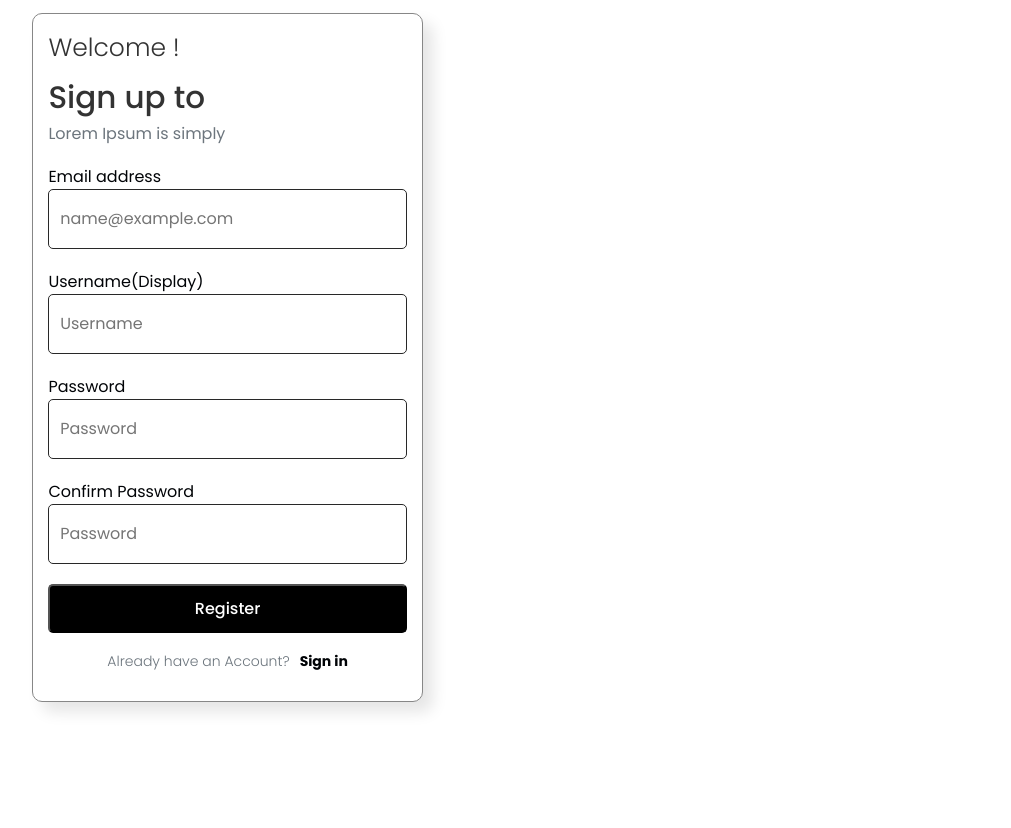
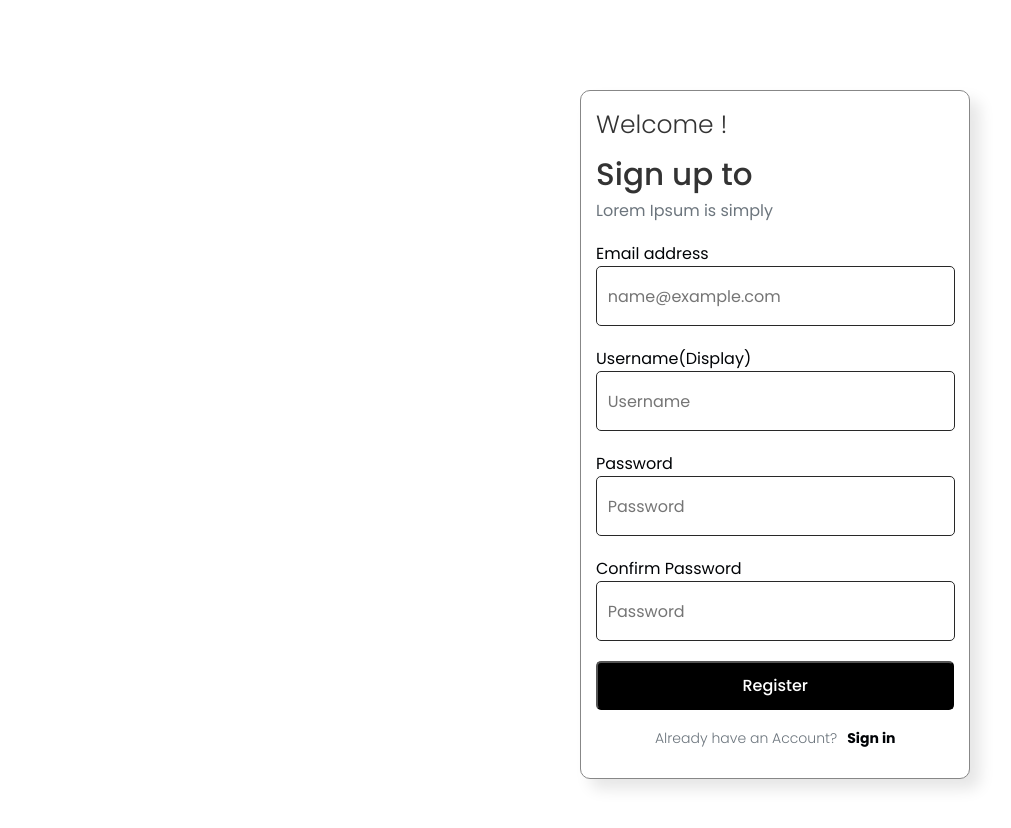
Before and after one commit to Narongwas/thinc.-PROJ, a React (Create React App) app: page /Register in a window 1280 px wide. Shown: the top 828 px of the page, without its empty margins (70-1081 px from the left). Before the commit the page ends 800 px from the top, so only its background shows below. Built offline with nearby package versions, Linux system fonts and the light colour scheme.

Commit message:
make log/reg centered

```diff
--- a/src/App.js
+++ b/src/App.js
@@ -9,6 +9,7 @@ import PopcatPage from './Pages/PopCatPage.js';
 import ProfilePage from './Pages/Profile.js';
 import RegisterPage from './Pages/Register.js';
 import Signinpage from './Pages/login.js';
+import ShopPage from './Pages/Shop.js';
 
 function App() {
   return (
@@ -24,6 +25,7 @@ function App() {
           <Route path="/Comment/:id" element={<Comment />} />
           <Route path="/Register" element={<RegisterPage />} />
           <Route path="/Signin" element={<Signinpage />} />
+          <Route path="/Shop" element={<ShopPage />} />
         </Routes>
       </div>
     </Router>
--- a/src/Databases/users_db.js
+++ b/src/Databases/users_db.js
@@ -7,9 +7,9 @@ mongoose.connect('mongodb+srv://I_lia_51_group:cpbigsausagesize51@cluster0.4giur
     .catch(err => console.error('Connection error', err));
 
 const userSchema = new mongoose.Schema({
-    email: String,
-    password: String,
-    username: String,
+    email: { type: String, required: true, unique: true },
+    username: { type: String, required: true },
+    password: { type: String, required: true },
     karma: { type: Number, default: 0 },
     coin: { type: Number, default: 0 },
     post: { type: mongoose.Schema.Types.ObjectId, ref: 'Post' },
--- a/src/Pages/Register.css
+++ b/src/Pages/Register.css
@@ -4,10 +4,10 @@
 .registerpage {
   display: flex;
   align-items: center;
+  justify-content: center; /* Center the form horizontally */
   background-color: #f5f5f5;
   flex-direction: column;
-  align-items: flex-start;
-  height: 100%;
+  height: 100vh; /* Take full viewport height */
   font-family: Poppins;
 }
 
@@ -23,10 +23,8 @@
   width: 28%;
   padding: 15px;
   box-shadow: 10px 10px 15px rgba(0, 0, 0, 0.1);
-  margin-left: 8%;
-  margin-right: 70%;
-  margin-top: 1%;
-  margin-bottom: 1%;
+  margin-top: 90px; /* Add margin to move the form down */
+  margin-left: 650px;
   display: flex;
   justify-content: space-between;
   .wec{
--- a/src/Pages/signin.css
+++ b/src/Pages/signin.css
@@ -1,13 +1,13 @@
 @import url('https://fonts.googleapis.com/css2?family=Poppins:ital,wght@0,100;0,200;0,300;0,400;0,500;0,600;0,700;0,800;0,900;1,100;1,200;1,300;1,400;1,500;1,600;1,700;1,800;1,900&display=swap');
 
 
-.signinpage{
+.signinpage {
   display: flex;
   align-items: center;
+  justify-content: center; /* Center horizontally */
   background-color: #f5f5f5;
   flex-direction: column;
-  align-items: flex-start;
-  height: 100%;
+  height: 100vh; /* Full viewport height */
   font-family: Poppins;
 }
 
@@ -31,8 +31,7 @@ form{
   width: 28%;
   padding: 15px;
   box-shadow: 10px 10px 15px rgba(0, 0, 0, 0.1);
-  margin-left: 8%;
-  margin-right: 70%;
+  margin: 0; /* Remove margins */
   .wec{
     display: flex;
     font-weight: 300;
```
